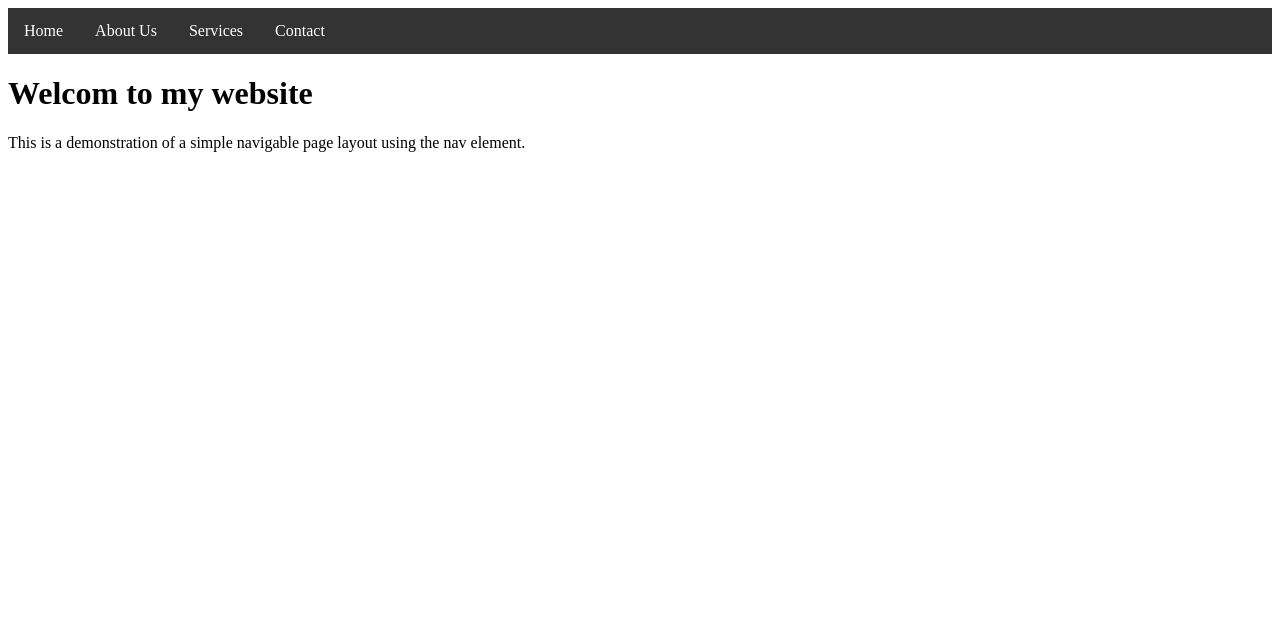
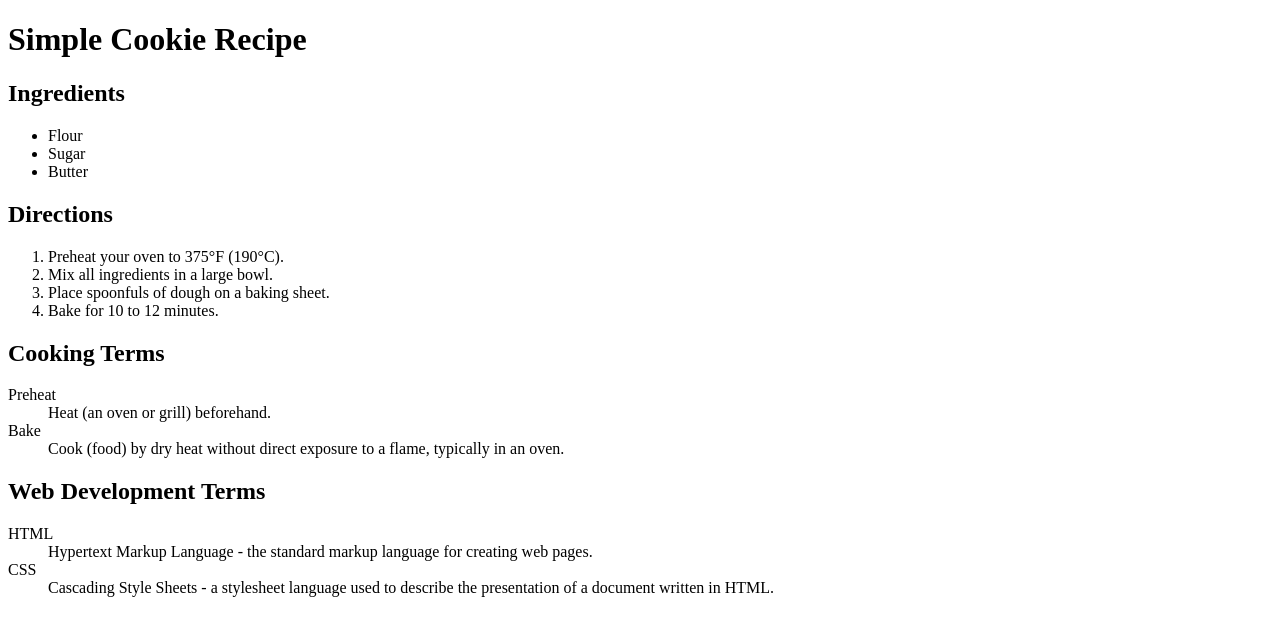
Before and after one commit to abdelrahmanelsafty75/My_First_Portfolio, a plain HTML site: page html_basic/test.html in a window 1280 px wide. Drawn offline with Linux system fonts and the light colour scheme.

Commit message:
More about lists

```diff
--- a/html_basic/test.html
+++ b/html_basic/test.html
@@ -4,40 +4,40 @@
     <meta charset="UTF-8">
     <meta name="viewport" content="width=device-width, initial-scale=1.0">
     <title>User Profile</title>
-    <style>
-         nav ul {
-            list-style-type: none;
-            margin: 0;
-            padding: 0;
-            overflow: hidden;
-            background-color: #333;
-        }
-        nav li {
-            float: left;
-        }
-        nav li a {
-            display: block;
-            color: white;
-            text-align: center;
-            padding: 14px 16px;
-            text-decoration: none;
-        }
-        nav li a:hover {
-            background-color: #111;
-        }
-    </style>
 </head>
 <body>
-   <nav>
+    <h1>Simple Cookie Recipe</h1>     <!-- Unordered List -->
+    <h2>Ingredients</h2>
     <ul>
-        <li><a href="base_index.html">Home</a></li>
-        <li><a href="about.html">About Us</a></li>
-        <li><a href="services.html">Services</a></li>
-        <li><a href="contact.html">Contact</a></li>
+        <li>Flour</li>
+        <li>Sugar</li>
+        <li>Butter</li>
     </ul>
-   </nav>
 
-   <h1>Welcom to my website</h1>
-    <p>This is a demonstration of a simple navigable page layout using the nav element.</p>
+
+    <h2>Directions</h2>               <!-- Ordered List -->
+    <ol>
+        <li>Preheat your oven to 375°F (190°C).</li>
+        <li>Mix all ingredients in a large bowl.</li>
+        <li>Place spoonfuls of dough on a baking sheet.</li>
+        <li>Bake for 10 to 12 minutes.</li>
+    </ol>
+
+
+    <h2>Cooking Terms</h2>              <!-- Description List -->
+    <dl>
+        <dt>Preheat</dt>
+        <dd>Heat (an oven or grill) beforehand.</dd>
+        <dt>Bake</dt>
+        <dd>Cook (food) by dry heat without direct exposure to a flame, typically in an oven.</dd>
+    </dl>
+
+    <h2>Web Development Terms</h2>        <!-- Another Description List -->
+    <dl>
+    <dt>HTML</dt>
+    <dd>Hypertext Markup Language - the standard markup language for creating web pages.</dd>
+    <dt>CSS</dt>
+    <dd>Cascading Style Sheets - a stylesheet language used to describe the presentation of a document written in HTML.</dd>
+</dl>
 </body>
 </html>
```
